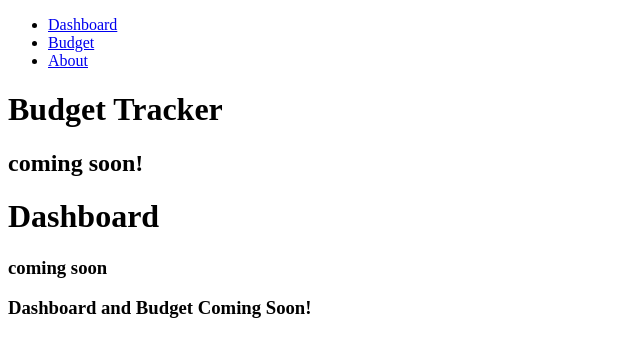
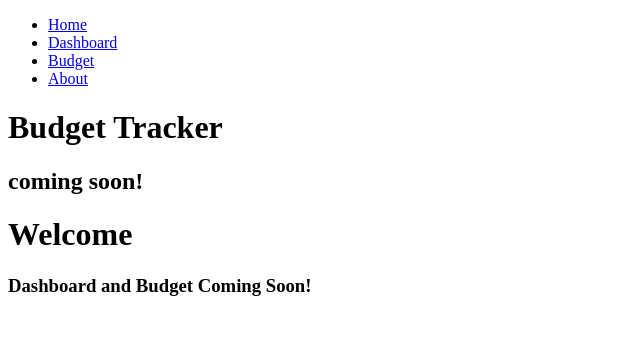
Before and after one commit to Nate-Kleinsorge/Budget-Tracker, a React (Create React App) app in the folder client/: page / in a window 1280 px wide. Shown: the top 356 px of the page, without its empty margins (0-640 px from the left). Built offline with nearby package versions, Linux system fonts and the light colour scheme.

Commit message:
added home page and helmet

```diff
--- a/client/src/App.js
+++ b/client/src/App.js
@@ -1,23 +1,31 @@
 import { BrowserRouter, Routes, Route } from 'react-router-dom';
+import { Helmet, HelmetProvider } from 'react-helmet-async';
 import Header from 'components/Header.js';
 import Footer from 'components/Footer.js';
+import Home from 'pages/Home.js';
 import Dashboard from 'pages/Dashboard.js';
 import Budget from 'pages/Budget.js';
 import About from 'pages/About.js';
 
 function App() {
   return (
+    <HelmetProvider >
+      <Helmet>
+        <title>Budget Tracker</title>
+      </Helmet>
       <BrowserRouter>
         <Header />
         <main>
           <Routes>
-          <Route path='/' element={<Dashboard />} />
-          <Route path='/Budget' element={<Budget />} />
+            <Route path='/' element={<Home />} />
+            <Route path='/dashboard' element={<Dashboard />} />
+            <Route path='/budget' element={<Budget />} />
             <Route path='/about' element={<About />} />
           </Routes>
         </main>
         <Footer />
       </BrowserRouter>
+    </HelmetProvider>
   );
 }
 
--- a/client/src/components/Header.js
+++ b/client/src/components/Header.js
@@ -6,7 +6,10 @@ export default function Header () {
             <nav>
                 <ul>
                     <li>
-                        <Link to="/">Dashboard</Link>
+                        <Link to="/">Home</Link>
+                    </li>
+                    <li>
+                        <Link to="/dashboard">Dashboard</Link>
                     </li>
                     <li>
                         <Link to="/budget">Budget</Link>
--- a/client/src/pages/About.js
+++ b/client/src/pages/About.js
@@ -1,5 +1,11 @@
+import { Helmet } from "react-helmet-async";
+
 export default function About () {
     return (
+        <>
+        <Helmet >
+            <title>Budget Tracker | About</title>
+        </Helmet>
         <div className="container">
             <div className="flex">
                 <div className="flex-column">
@@ -8,5 +14,6 @@ export default function About () {
                 </div>
             </div>
         </div>
+        </>
     );
 }
--- a/client/src/pages/Budget.js
+++ b/client/src/pages/Budget.js
@@ -1,5 +1,11 @@
+import { Helmet } from "react-helmet-async";
+
 export default function Budget () {
     return (
+        <>
+        <Helmet >
+            <title>Budget Tracker | Budget</title>
+        </Helmet>
         <div className="container">
             <div className="flex">
                 <div className="flex-column">
@@ -8,5 +14,6 @@ export default function Budget () {
                 </div>
             </div>
         </div>
+        </>
     );
 }
--- a/client/src/pages/Dashboard.js
+++ b/client/src/pages/Dashboard.js
@@ -1,5 +1,11 @@
+import { Helmet } from "react-helmet-async";
+
 export default function Dashboard () {
     return (
+        <>
+        <Helmet >
+            <title>Budget Tracker | Dashboard</title>
+        </Helmet>
         <div className="container">
             <div className="flex">
                 <div className="flex-column">
@@ -8,5 +14,6 @@ export default function Dashboard () {
                 </div>
             </div>
         </div>
+        </>
     );
 }
--- /dev/null
+++ b/client/src/pages/Home.js
@@ -0,0 +1,9 @@
+export default function Home () {
+    return (
+        <>
+            <div className="header">
+                <h1>Welcome</h1>
+            </div>
+        </>
+    );
+}
--- a/package.json
+++ b/package.json
@@ -26,5 +26,8 @@
   },
   "devDependencies": {
     "concurrently": "^7.6.0"
+  },
+  "dependencies": {
+    "react-helmet-async": "^1.3.0"
   }
 }
```
Also changed, not shown: 1 other file (tests, documents, lock files or other folders). Lines whose indentation alone changed are shown as unchanged.
